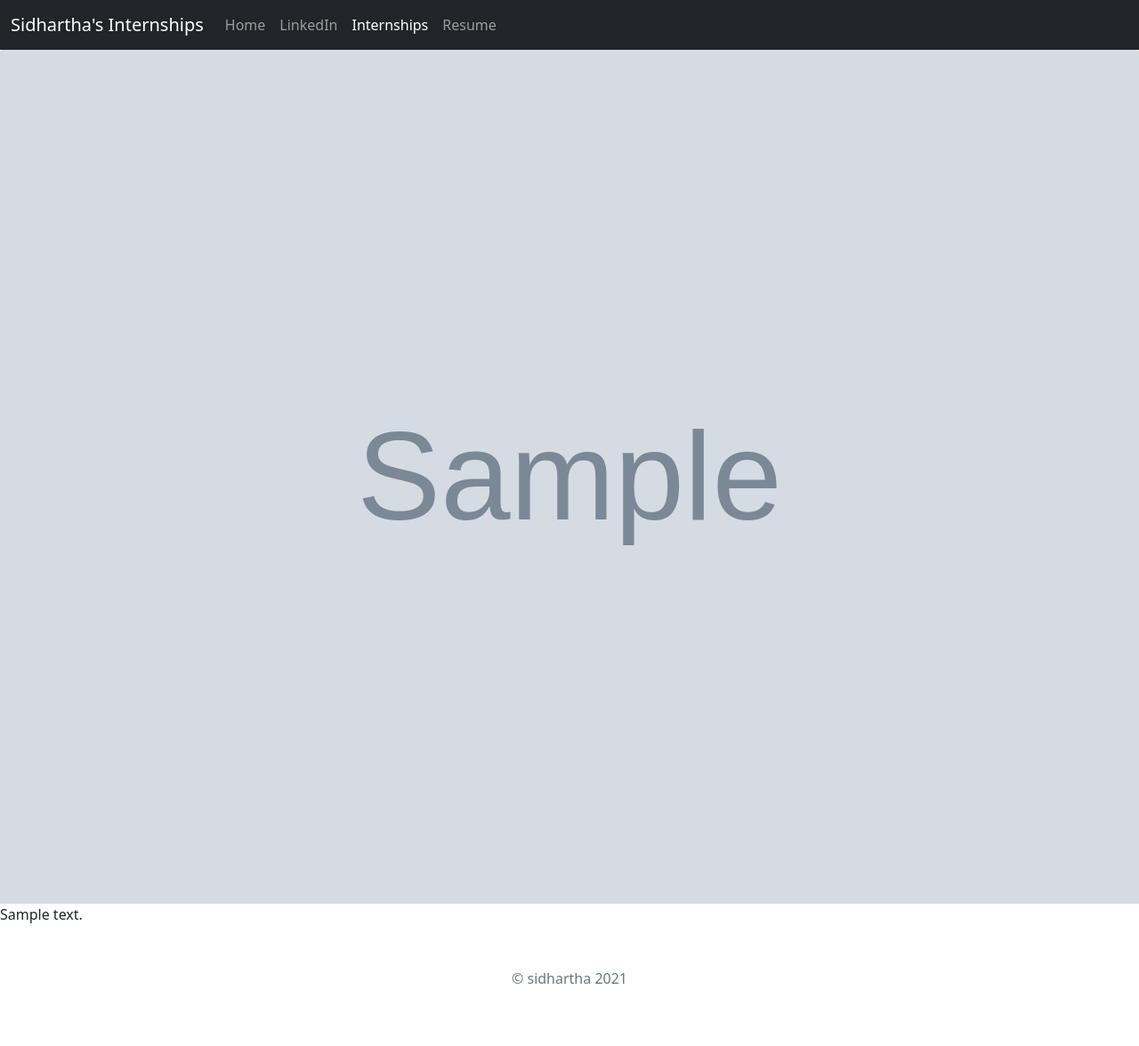
After one commit to ssid369/pf-project, a Django app: template internships/templates/internships/details.html in a window 1280 px wide. The commit adds this page. Shown: the whole page at 89% size. Run offline with Django 3.2, Linux system fonts and the light colour scheme; tables that the repository leaves empty hold one stand-in row (values such as "Sample post"); the template is opened without the code that fills it: values that come from a table or form of the project are taken from there, most other values are stand-ins (such as "Sample title", 1, 10 or a date in 2020); grey boxes marked "Sample" are stand-in pictures; some libraries are stand-ins or nearby versions.

Commit message:
functionae

```diff
--- a/internships/models.py
+++ b/internships/models.py
@@ -6,3 +6,19 @@ class intern(models.Model):
 	title=models.CharField(max_length=200)
 	startdate=models.DateTimeField(null=True)
 	enddate=models.DateTimeField(null=True)
+	content=models.TextField(null=True)
+
+def __str__(self):
+	return self.title
+
+
+def summary(self):
+      return self.content[:100]
+
+
+def stdt(self):
+      return self.startdate.strftime('%b %e %Y')
+
+
+def spdt(self):
+      return self.enddate.strftime('%b %e %Y')
--- /dev/null
+++ b/internships/templates/internships/details.html
@@ -0,0 +1,85 @@
+
+<!doctype html>
+<html lang="en">
+  <head>
+    {% load staticfiles %}
+    <meta charset="utf-8">
+    <meta name="viewport" content="width=device-width, initial-scale=1">
+    <meta name="description" content="">
+    <meta name="author" content="Mark Otto, Jacob Thornton, and Bootstrap contributors">
+    <meta name="generator" content="Hugo 0.84.0">
+    <title>Album example · Bootstrap v5.0</title>
+
+    <link rel="canonical" href="https://getbootstrap.com/docs/5.0/examples/album/">
+
+
+
+    <!-- Bootstrap core CSS -->
+<!-- CSS only -->
+<link href="https://cdn.jsdelivr.net/npm/bootstrap@5.0.2/dist/css/bootstrap.min.css" rel="stylesheet" integrity="sha384-EVSTQN3/azprG1Anm3QDgpJLIm9Nao0Yz1ztcQTwFspd3yD65VohhpuuCOmLASjC" crossorigin="anonymous">
+    <!-- Favicons -->
+<link rel="apple-touch-icon" href="/docs/5.0/assets/img/favicons/apple-touch-icon.png" sizes="180x180">
+<link rel="icon" href="/docs/5.0/assets/img/favicons/favicon-32x32.png" sizes="32x32" type="image/png">
+<link rel="icon" href="/docs/5.0/assets/img/favicons/favicon-16x16.png" sizes="16x16" type="image/png">
+<link rel="manifest" href="/docs/5.0/assets/img/favicons/manifest.json">
+<link rel="mask-icon" href="/docs/5.0/assets/img/favicons/safari-pinned-tab.svg" color="#7952b3">
+<link rel="icon" href="/docs/5.0/assets/img/favicons/favicon.ico">
+<meta name="theme-color" content="#DE354C">
+
+
+    <style>
+      .bd-placeholder-img {
+        font-size: 1.125rem;
+        text-anchor: middle;
+        -webkit-user-select: none;
+        -moz-user-select: none;
+        user-select: none;
+      }
+
+      @media (min-width: 768px) {
+        .bd-placeholder-img-lg {
+          font-size: 3.5rem;
+        }
+      }
+    </style>
+
+
+  </head>
+  <body>
+
+<header>
+  <nav class="navbar navbar-expand-lg navbar-dark bg-dark ml-auto">
+  <div class="container-fluid">
+    <a class="navbar-brand" href="{% url 'home'%}">Sidhartha's Internships</a>
+    <button class="navbar-toggler" type="button" data-bs-toggle="collapse" data-bs-target="#navbarNavAltMarkup" aria-controls="navbarNavAltMarkup" aria-expanded="false" aria-label="Toggle navigation">
+      <span class="navbar-toggler-icon"></span>
+    </button>
+    <div class="collapse navbar-collapse" id="navbarNavAltMarkup">
+      <div class="navbar-nav">
+        <a class="nav-link" aria-current="page" href="{% url 'home'%}">Home</a>
+        <a class="nav-link" href="https://www.linkedin.com/in/sidhartha-s-ab12b5171">LinkedIn</a>
+        <a class="nav-link active" href="{% url 'intern' %}">Internships</a>
+        <a class="nav-link" href="{% static 'resume.pdf' %}">Resume</a>
+      </div>
+    </div>
+  </div>
+</nav>
+</header>
+
+<main>
+<img class="card-img-top"src="{{inter.image.url}}">
+{{intern.content}}
+</main>
+
+<footer class="text-muted py-5">
+  <div class="container text-center">
+   <p> &#169 sidhartha 2021</p>
+  </div>
+</footer>
+
+
+    <script src="/docs/5.0/dist/js/bootstrap.bundle.min.js" integrity="sha384-MrcW6ZMFYlzcLA8Nl+NtUVF0sA7MsXsP1UyJoMp4YLEuNSfAP+JcXn/tWtIaxVXM" crossorigin="anonymous"></script>
+
+
+  </body>
+</html>
--- a/internships/urls.py
+++ b/internships/urls.py
@@ -1,8 +1,9 @@
 
 from django.contrib import admin
 from django.urls import path,include
-import internships.views
+from. import views
 
 urlpatterns = [
-    path('',views.interns,name='intern'),
+    path('',views.internsh,name='intern'),
+    path('<int:intern_id>/',views.details,name='detail'),
 ]
--- a/potrf/settings.py
+++ b/potrf/settings.py
@@ -122,7 +122,8 @@ USE_TZ = True
 
 # Static files (CSS, JavaScript, Images)
 # https://docs.djangoproject.com/en/2.2/howto/static-files/
-
+STATICFILES_DIRS=[os.path.join(BASE_DIR,'potrf/static')]
+STATIC_ROOT=os.path.join(BASE_DIR,'static')
 STATIC_URL = '/static/'
 MEDIA_ROOT=os.path.join(BASE_DIR,'media')
 MEDIA_URL='/media/'
--- a/potrf/urls.py
+++ b/potrf/urls.py
@@ -18,9 +18,10 @@ from django.urls import path,include
 from django.conf import settings
 from django.conf.urls.static import static
 import interests.views
+import internships.urls
 
 urlpatterns = [
-    path('intern/',(internships.include))
+    path('intern/',include('internships.urls')),
     path('admin/', admin.site.urls),
     path('',interests.views.home,name='home'),
 ]+static(settings.MEDIA_URL,document_root=settings.MEDIA_ROOT)
```
Also changed, not shown: interests/templates/interests/home.html (+12 -10 lines), internships/templates/internships/internz.html (+95 -1 lines), internships/views.py (+9 -2 lines), internships/migrations/0002_intern_content.py (added), 2 other files.
